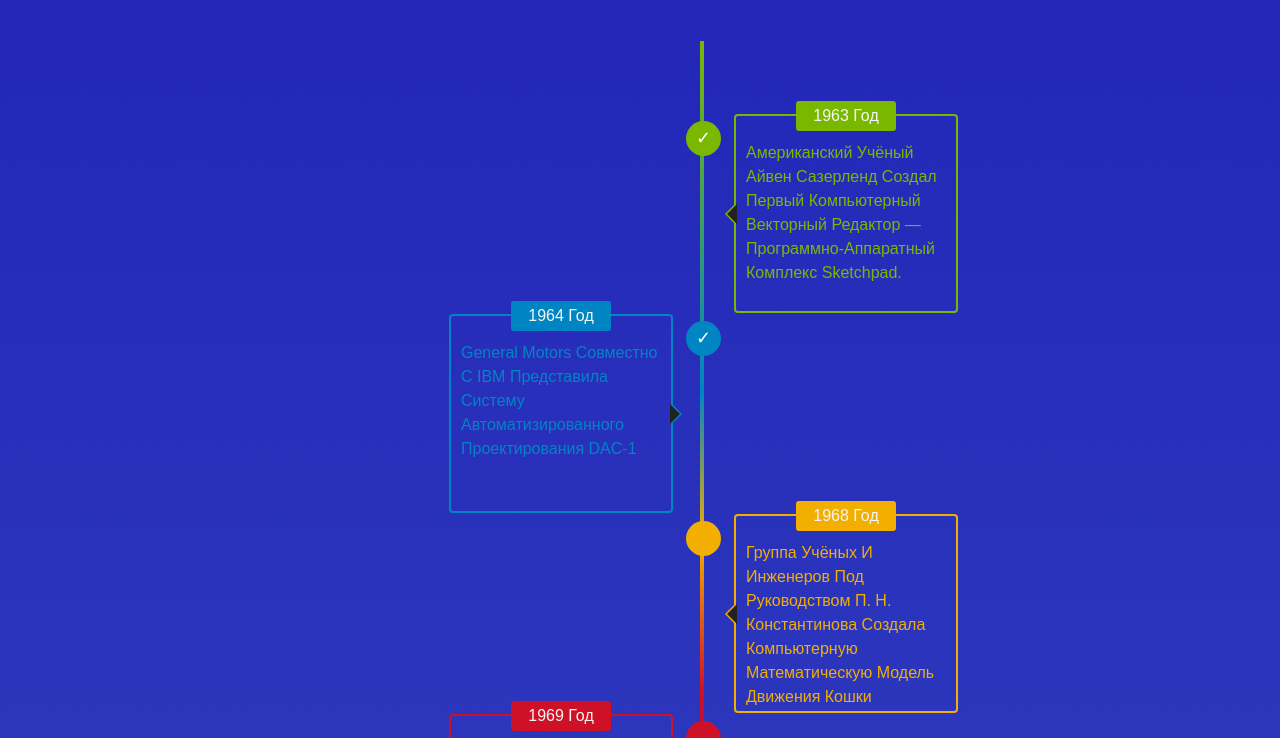
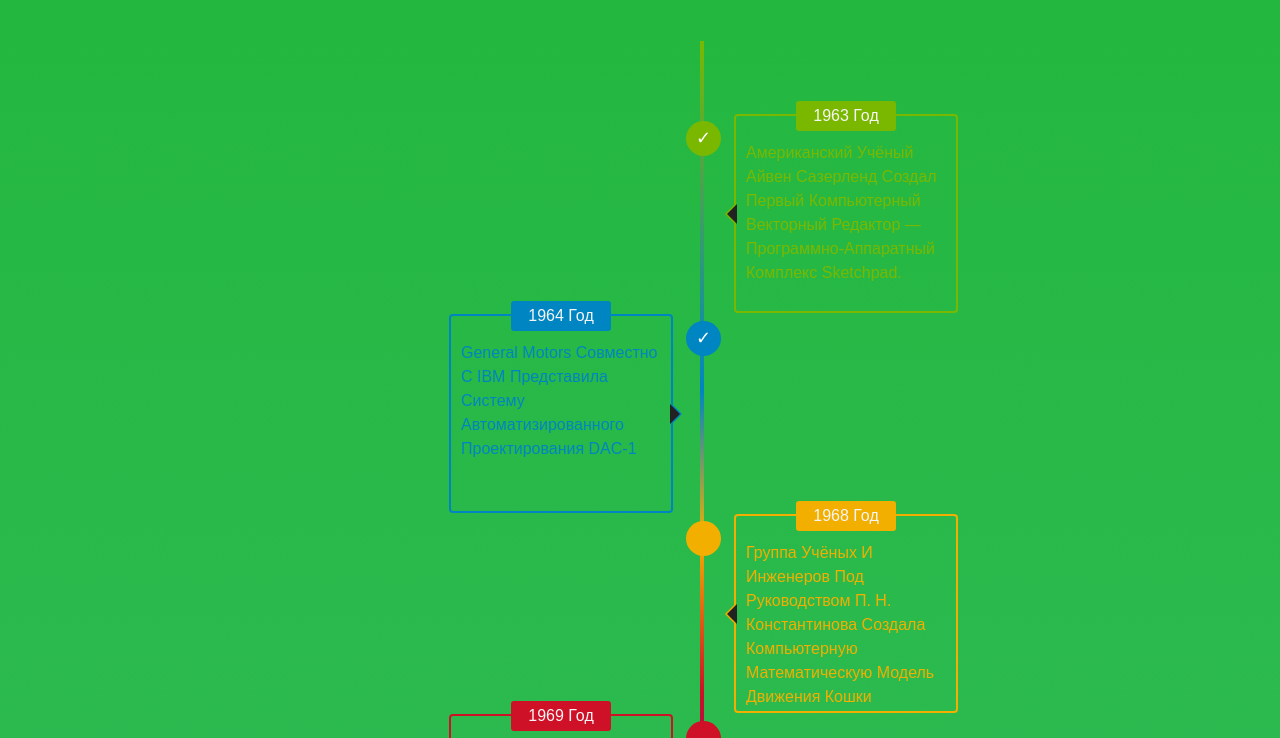
Before and after one commit to Dan4ello24/-_-, a plain HTML site: page index.html in a window 1280 px wide. Shown: the part 265-1003 px from the top of the page. Drawn offline with Linux system fonts and the light colour scheme; a web font is replaced by a local one.

Commit message:
Update style.css

```diff
--- a/style.css
+++ b/style.css
@@ -165,7 +165,7 @@ div {
 
 html{
     min-height: 100%;
-  background: linear-gradient( hsl(240, 70%, 42%), #7ed5eb);
+  background: linear-gradient( hsl(130, 70%, 42%), #7ed5eb);
 }
 
 
```
